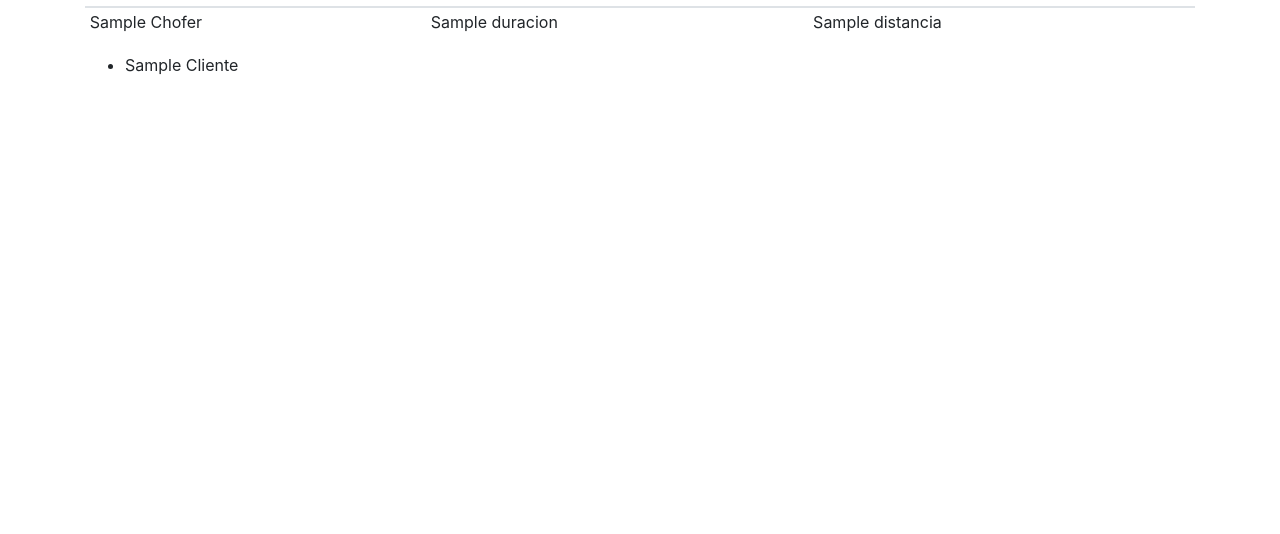
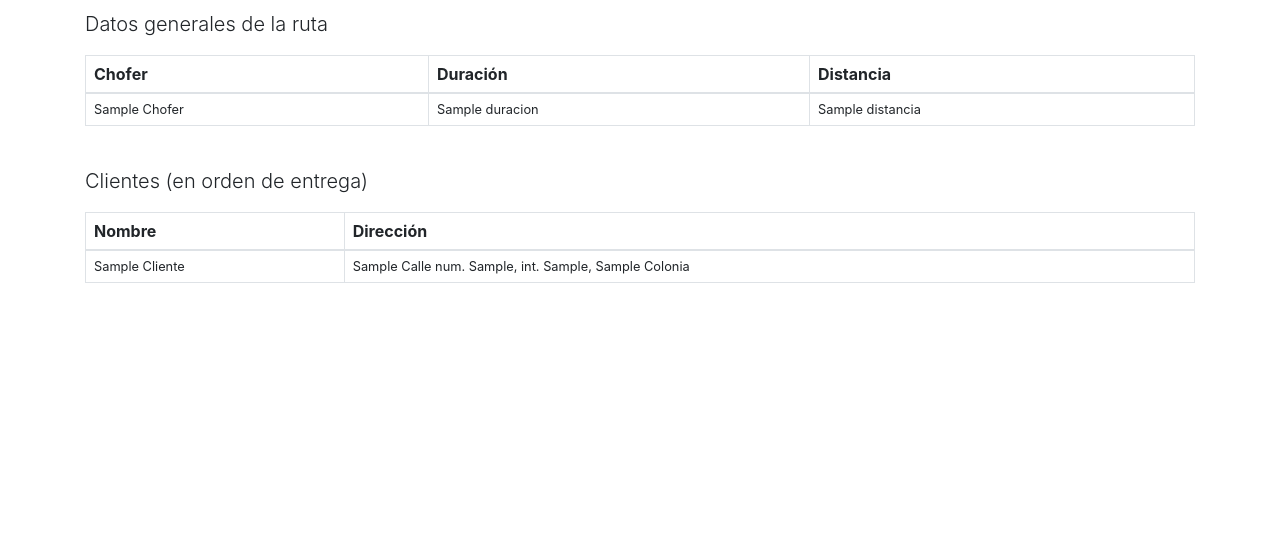
Before and after one commit to Juanets/la-casa-del-termico, a Django app: template templates/pdf.html in a window 1280 px wide. Shown: the part 266-800 px from the top of the page. Run offline with Django 3.2, Linux system fonts and the light colour scheme; the template is opened without the code that fills it: most values are stand-ins (such as "Sample title", 1, 10 or a date in 2020); some libraries are stand-ins or nearby versions.

Commit message:
Diseño de PDF mejorado

```diff
--- a/templates/pdf.html
+++ b/templates/pdf.html
@@ -8,39 +8,61 @@
 <body>
     <div class="container">
         <div class="row">
-            <div class="col text-center mb-3">
-                <img src="https://i.imgur.com/bFeVNVY.png" width=300>
+            <div class="col text-right mb-3">
+                <img src="https://i.imgur.com/bFeVNVY.png" width=200>
             </div>
         </div>
-
+        <p class="lead">Reporte <strong>{{ id }}</strong></p>
+        <p class="lead">{{ fecha_str }}</p>
+        <hr>
+        <p class="lead">Datos generales de la ruta</p>
         <div class="row">
             <div class="col">
-                <table class="table table-sm text-left">
+                <table class="table table-bordered text-left">
                     <thead>
                         <tr>
-                            <th scope="col">Chofer</th>
-                            <th scope="col">Duración</th>
-                            <th scope="col">Distancia</th>
+                            <th class="p-2" scope="col">Chofer</th>
+                            <th class="p-2" scope="col">Duración</th>
+                            <th class="p-2" scope="col">Distancia</th>
                         </tr>
                     </thead>
                     <tbody>
                         <tr>
-                            <td>{{ chofer|title }}</td>
-                            <td>{{ duracion }}</td>
-                            <td>{{ distancia }}</td>
+                            <td class="p-2"><small>{{ chofer|title }}</small></td>
+                            <td class="p-2"><small>{{ duracion }}</small></td>
+                            <td class="p-2"><small>{{ distancia }}</small></td>
                         </tr>
                     </tbody>
                 </table>
             </div>
         </div>
-
+        <br>
+        <p class="lead">Clientes (en orden de entrega)</small></p>
         <div class="row">
             <div class="col">
-                <ul>
-                    {% for c in clientes %}
-                    <li>{{ c.nombre|title }}</li>
-                    {% endfor %}
-                </ul>
+                <table class="table table-bordered text-left">
+                    <thead>
+                        <tr>
+                            <th class="p-2" scope="col">Nombre</th>
+                            <th class="p-2" scope="col">Dirección</th>
+                        </tr>
+                    </thead>
+                    <tbody>
+                        {% for c in clientes %}
+                            <tr>
+                                <td class="p-2"><small>{{ c.nombre|title }}</small></td>
+                                <td class="p-2">
+                                    <small>
+                                        {{ c.calle|title }}
+                                        {% if c.numero_ext %}num. {{ c.numero_ext }}, {% endif %}
+                                        {% if c.numero_int %}int. {{ c.numero_int }}, {% endif %}
+                                        {{ c.colonia|title }}
+                                    </small>
+                                </td>
+                            </tr>
+                        {% endfor %}
+                    </tbody>
+                </table>
             </div>
         </div>
     </div>
```
